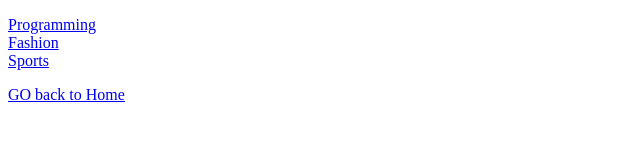
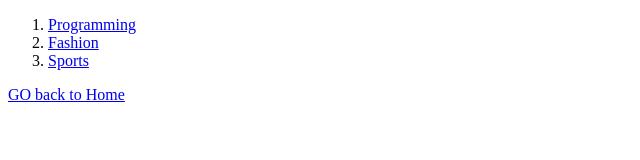
Before and after one commit to chisom-obodo/my-personal-webpage, a plain HTML site: page my-hobby.html in a window 1280 px wide. Shown: the whole page, without its empty margins (0-640 px from the left). Drawn offline with Linux system fonts and the light colour scheme.

Commit message:
second commit

```diff
--- a/my-hobby.html
+++ b/my-hobby.html
@@ -6,11 +6,11 @@
     <title>My Hobby </title>
 </head>
 <body>
-    <p>
-        <a href="https://www.codecademy.com/">Programming</a><br>
-        <a href="https://www.gucci.com/us/en/">Fashion</a><br>
-        <a href="https://www.topendsports.com/sport/list/athletics-sprint.htm">Sports</a><br>
-    </p>
+    <ol>
+        <li><a href="https://www.codecademy.com/">Programming</a></li>
+        <li><a href="https://www.gucci.com/us/en/">Fashion</a></li>
+        <li><a href="https://www.topendsports.com/sport/list/athletics-sprint.htm">Sports</a></li>
+    </ol>
     <p>
         <a href="index.html">GO back to Home</a>
     </p>
```
